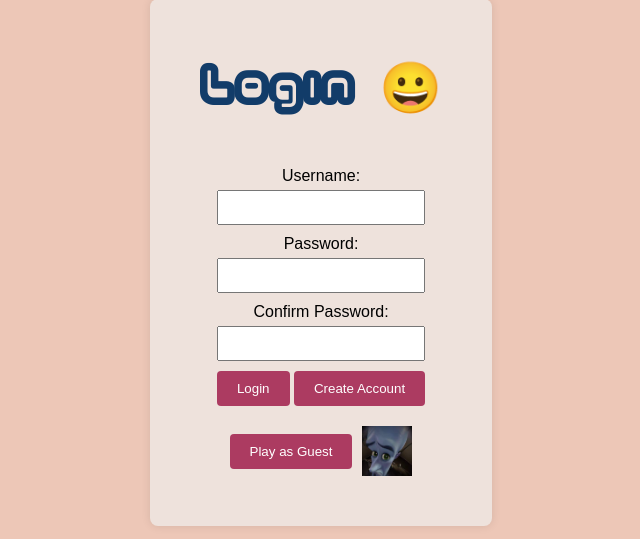
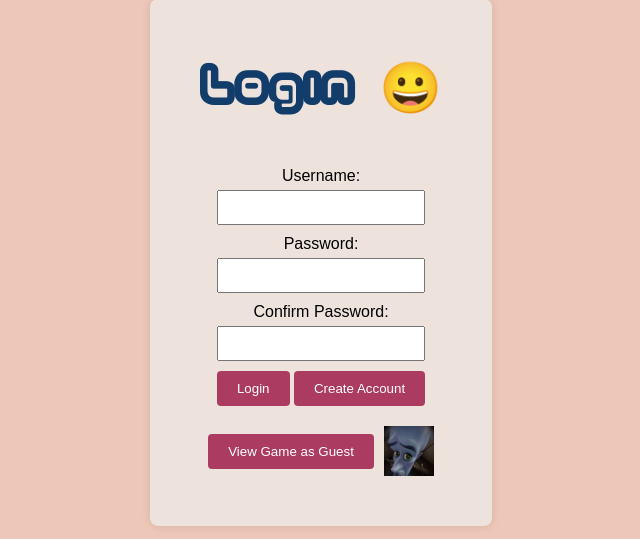
Before and after one commit to APre203/cse312Project, a Flask app: page / in a window 1280 px wide. Shown: the part 261-800 px from the top of the page, without its empty margins (319-959 px from the left). Run offline with Flask 3, Linux system fonts and the light colour scheme.

Commit message:
guest can view the game but cannot play it

```diff
--- a/templates/login.html
+++ b/templates/login.html
@@ -52,7 +52,7 @@
         action="{{ url_for('play_as_guest') }}"
         class="centered-form"
       >
-        <button type="submit">Play as Guest</button>
+        <button type="submit">View Game as Guest</button>
         <img
           src="{{ url_for('static', filename='images/no_meme.jpeg') }}"
           alt="Guest Image"
```
